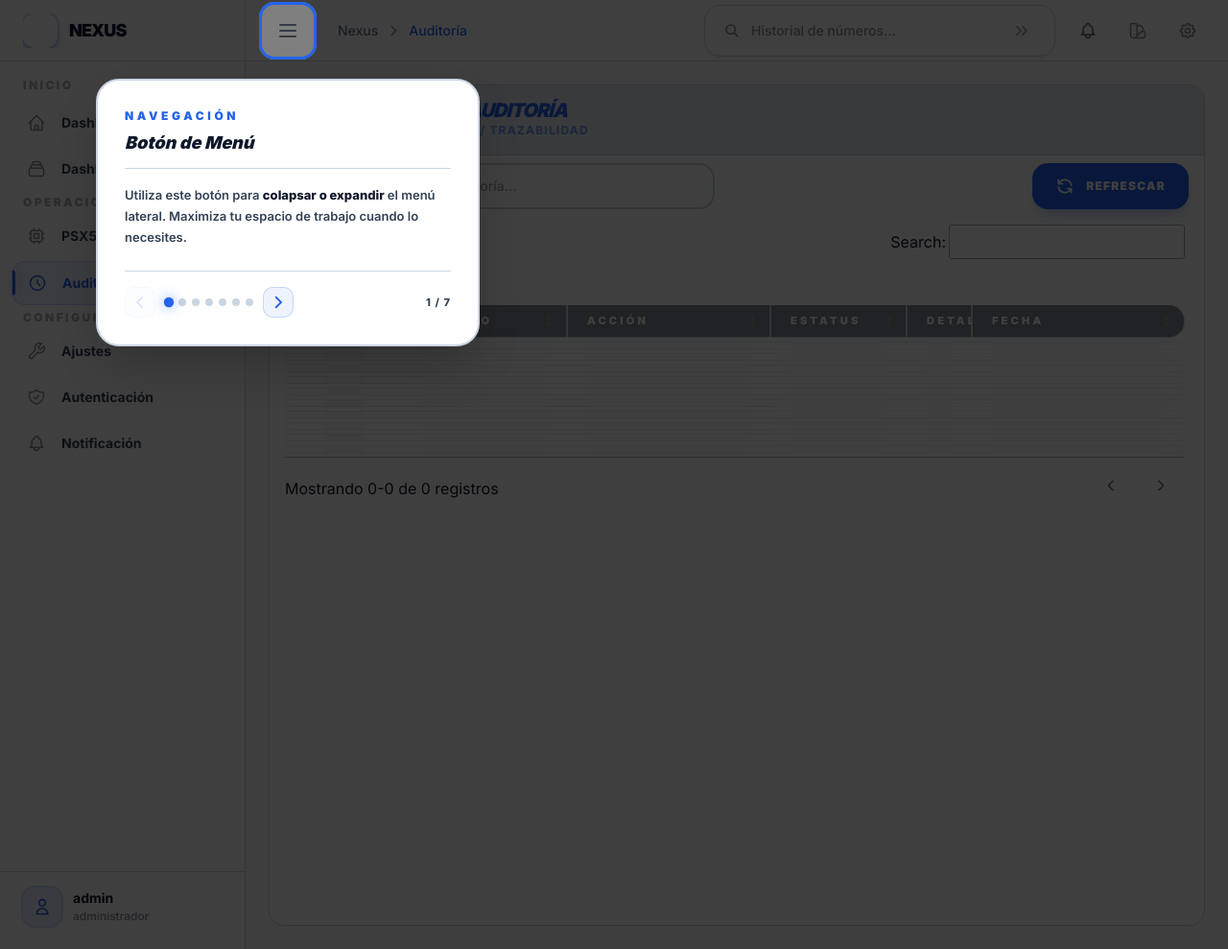
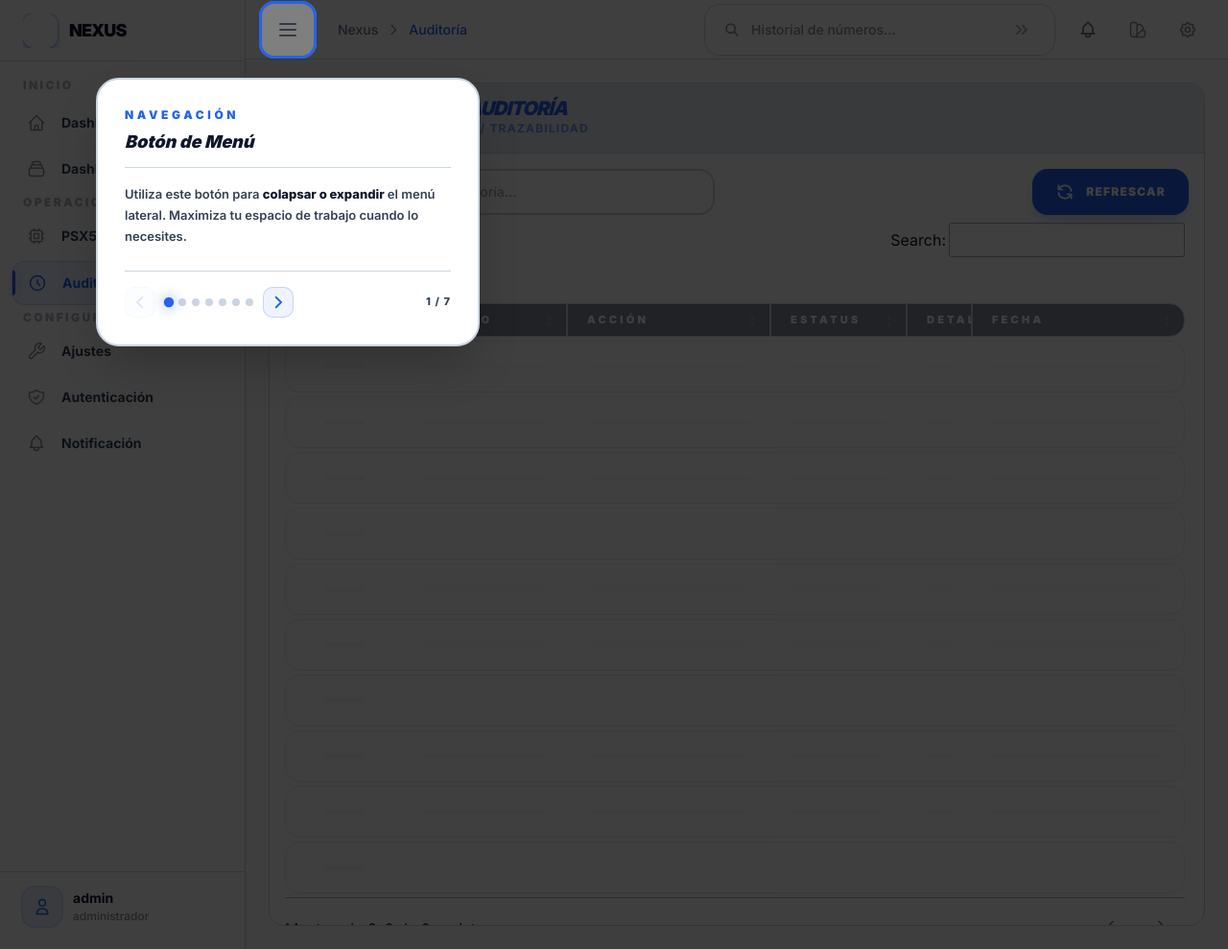
Before and after one commit to dtovar0/c20, a Flask app: page /audit/ in a window 1280 px wide. Shown: the whole page at 96% size. Run offline with Flask 3, Linux system fonts and the light colour scheme; a user stored in the database is signed in; data that the repository does not hold is empty; some libraries are stand-ins or nearby versions.

Commit message:
detalles v0.8

```diff
--- a/assets/css/components.css
+++ b/assets/css/components.css
@@ -11,12 +11,6 @@
     padding-top: 8px !important;
     padding-bottom: 8px !important;
 }
-
-#auditTableBody td,
-#usersTableBody td {
-    height: auto !important;
-}
-
 /* === NEXUS DATATABLES INTEGRATION === */
 .dt-container {
     display: flex;
@@ -142,7 +136,6 @@ table.dataTable thead th {
     text-transform: uppercase !important;
     letter-spacing: 0.2rem !important;
     padding: 1rem 1.25rem !important;
-    border-top: none !important;
 }
 
 table.dataTable thead th:first-child { border-radius: 1rem 0 0 1rem !important; border-left: 1px solid rgb(var(--color-panel-border)) !important; }
--- a/assets/js/audit.js
+++ b/assets/js/audit.js
@@ -111,22 +111,12 @@ function renderGhostRows(settings, columns) {
     const info = api.page.info();
     const tbody = $(settings.nTBody);
 
-    // Remove default empty message if present
+    // 1. CLEANUP: Remove any existing ghost rows and the empty message
+    tbody.find('.ghost-row').remove();
     tbody.find('.dataTables_empty').closest('tr').remove();
 
     const rowsOnPage = info.end - info.start;
-
-    // Adaptive Logic: Calculate how many rows fit in the current viewport
-    const container = tbody.closest('.overflow-x-auto');
-    const containerHeight = container.innerHeight() || 500;
-    const rowHeight = 56; // High density row height including spacing (52px + 4px)
-    const headerHeight = tbody.closest('table').find('thead').outerHeight() || 50;
-
-    // Calculate available space for rows
-    const availableHeight = containerHeight - headerHeight;
-
-    // STRICT LIMIT: Always target 10 rows to match pagination exactly
-    const targetTotal = 10;
+    const targetTotal = api.page.len();
     const ghostCount = targetTotal - rowsOnPage;
 
     if (ghostCount <= 0) return;
@@ -134,7 +124,7 @@ function renderGhostRows(settings, columns) {
     let ghostHtml = '';
     for (let i = 0; i < ghostCount; i++) {
         ghostHtml += `
-            <tr class="animate-pulse pointer-events-none select-none opacity-40">
+            <tr class="ghost-row animate-pulse pointer-events-none select-none opacity-40">
                 <td class="bg-surface-container/5 border-y border-l border-panel-border/10 rounded-l-2xl">
                     <div class="h-1.5 w-10 bg-label/10 rounded-full mx-auto"></div>
                 </td>
@@ -150,10 +140,7 @@ function renderGhostRows(settings, columns) {
         `;
     }
 
-    // Use setTimeout to ensure we don't conflict with DataTables internal draw timing
-    setTimeout(() => {
-        tbody.append(ghostHtml);
-    }, 0);
+    tbody.append(ghostHtml);
 }
 
 // Adaptive Redraw on Resize
--- a/templates/audit.html
+++ b/templates/audit.html
@@ -39,8 +39,8 @@
             </header>
 
             <!-- PANEL BODY -->
-            <main class="flex-grow px-4 pt-2 pb-0 overflow-hidden flex flex-col">
-                <div class="mb-4 flex justify-between items-center gap-2">
+            <main class="flex-grow px-4 pt-4 pb-0 overflow-hidden flex flex-col">
+                <div class="flex justify-between items-center gap-2">
                     <div class="relative group flex-grow max-w-md">
                         <svg class="w-4 h-4 absolute left-5 top-1/2 -translate-y-1/2 text-label/60 group-focus-within:text-primary transition-colors z-10"
                             fill="none" stroke="currentColor" viewBox="0 0 24 24">
@@ -61,22 +61,16 @@
                         <span>Refrescar</span>
                     </button>
                 </div>
-                <div class="overflow-x-auto overflow-y-hidden flex-grow min-h-0 pr-1">
-                    <table class="w-full h-full text-left table-fixed">
+                <div class="overflow-x-auto overflow-y-hidden custom-scrollbar flex-grow pr-1 pt-2">
+                    <table class="w-full h-full text-left table-fixed border-separate border-spacing-0" id="auditTable">
                         <thead class="sticky top-0 z-20">
                             <tr class="text-[12px] font-black text-white uppercase tracking-[0.2em]">
-                                <th
-                                    class="w-[8%] px-5 py-4 bg-slate-900/50 rounded-l-2xl border-y border-l border-panel-border text-center">
-                                    ID</th>
-                                <th class="w-[15%] px-5 py-4 bg-slate-900/50 border-y border-panel-border">Usuario</th>
-                                <th class="w-[22%] px-5 py-4 bg-slate-900/50 border-y border-panel-border">Acción</th>
-                                <th class="w-[12%] px-5 py-4 bg-slate-900/50 border-y border-panel-border text-center">ESTATUS
-                                </th>
-                                <th class="w-[28%] px-5 py-4 bg-slate-900/50 border-y border-panel-border">Detalle</th>
-                                <th
-                                    class="w-[15%] px-5 py-4 bg-slate-900/50 rounded-r-2xl border-y border-r border-panel-border">
-                                    Fecha</th>
-
+                                <th class="w-[8%] px-5 py-4 bg-slate-900/50 rounded-l-2xl border-t border-b border-l border-panel-border text-center">ID</th>
+                                <th class="w-[15%] px-5 py-4 bg-slate-900/50 border-t border-b border-panel-border">Usuario</th>
+                                <th class="w-[22%] px-5 py-4 bg-slate-900/50 border-t border-b border-panel-border">Acción</th>
+                                <th class="w-[12%] px-5 py-4 bg-slate-900/50 border-t border-b border-panel-border text-center">ESTATUS</th>
+                                <th class="w-[28%] px-5 py-4 bg-slate-900/50 border-t border-b border-panel-border">Detalle</th>
+                                <th class="w-[15%] px-5 py-4 bg-slate-900/50 rounded-r-2xl border-t border-b border-r border-panel-border">Fecha</th>
                             </tr>
                         </thead>
                         <tbody id="auditTableBody">
```
Also changed, not shown: assets/js/psx5k.js (+6 -14 lines), assets/js/users.js (+5 -7 lines), templates/auth.html (+10 -10 lines), templates/psx5k.html (+11 -11 lines), templates/psx_detail.html (+6 -6 lines).
